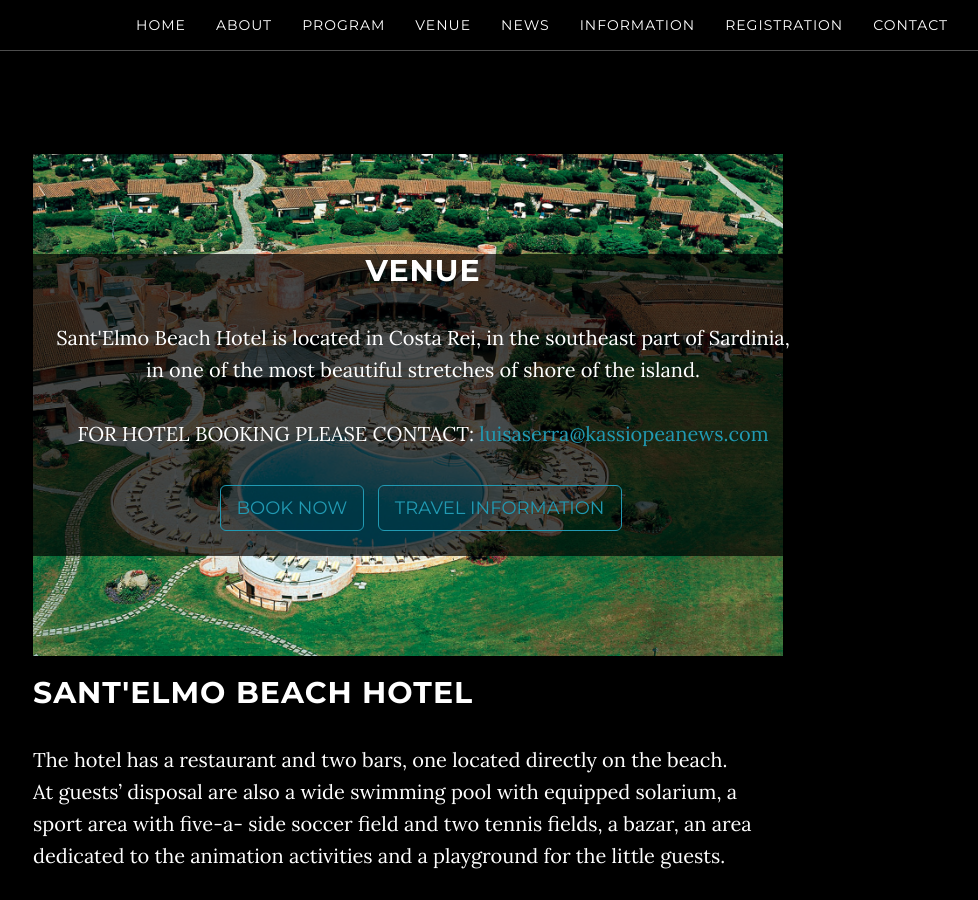
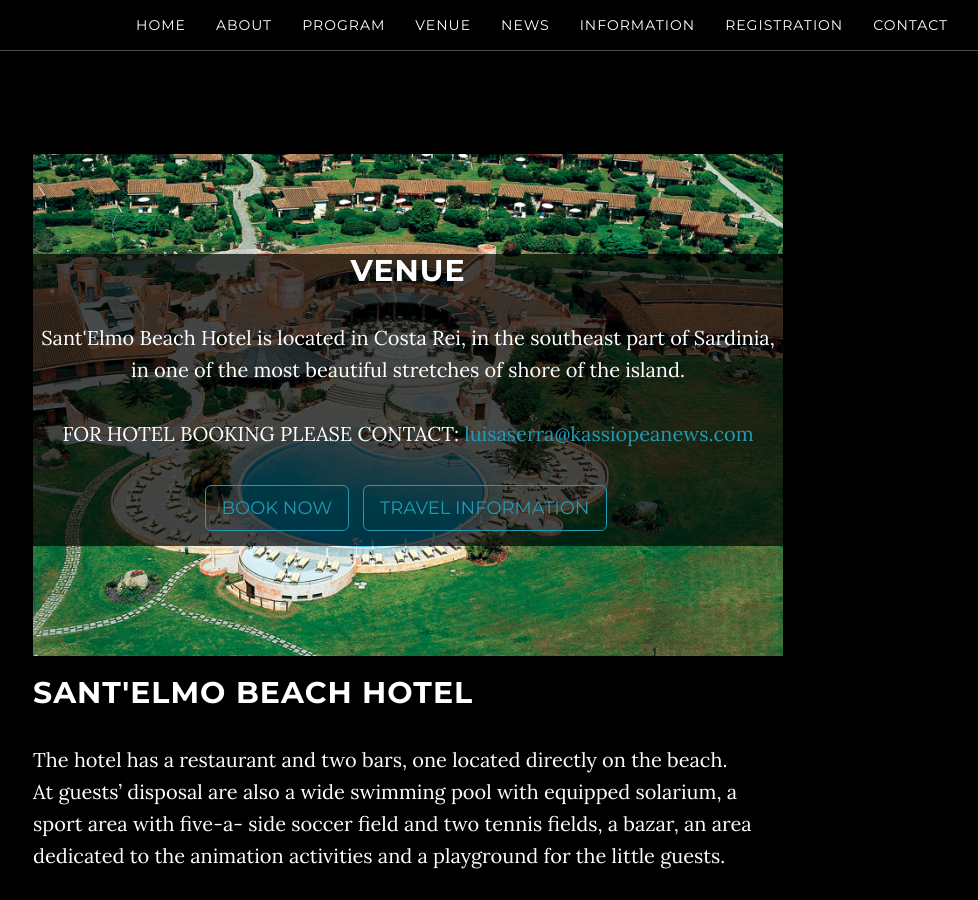
Before and after one commit to breakingthelimits/supereddington2018, a Jekyll site: the page built from venue/index.html, in a window 1280 px wide and 900 px high, scrolled down 314 px. Shown: the whole window, without its empty margins (247-1225 px from the left). Built offline with Jekyll 4.4.1, drawn with Linux system fonts in a browser that asks for light colours.

Commit message:
Update index.html

```diff
--- a/venue/index.html
+++ b/venue/index.html
@@ -5,8 +5,8 @@
 
 <section id="venue" class="content-section text-center">
         <div class="venue-section">
-            <div class="container" style="padding:0;">
-                <div class="col-md-8" style="background-color:rgba(0,0,0,0.7);margin:auto;">
+            <div class="container" style="padding:0; width:100%;">
+                <div style="background-color:rgba(0,0,0,0.7);margin:auto;">
                     <h2>Venue</h2>
                     <p> Sant'Elmo Beach Hotel is located in Costa Rei, in the southeast part of Sardinia,
                        in one of the most beautiful stretches of shore of the island. <br />  <br />
```
